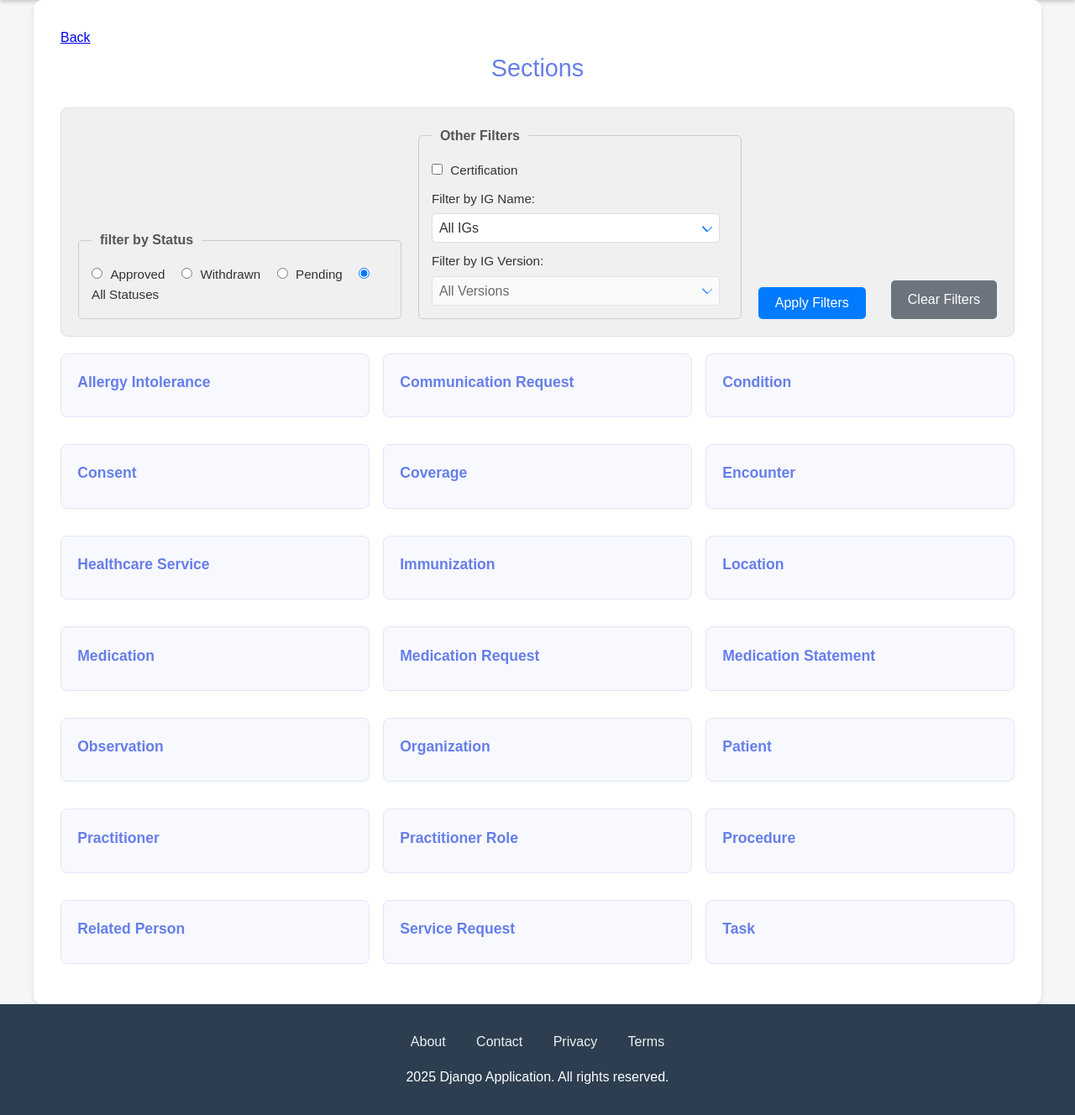
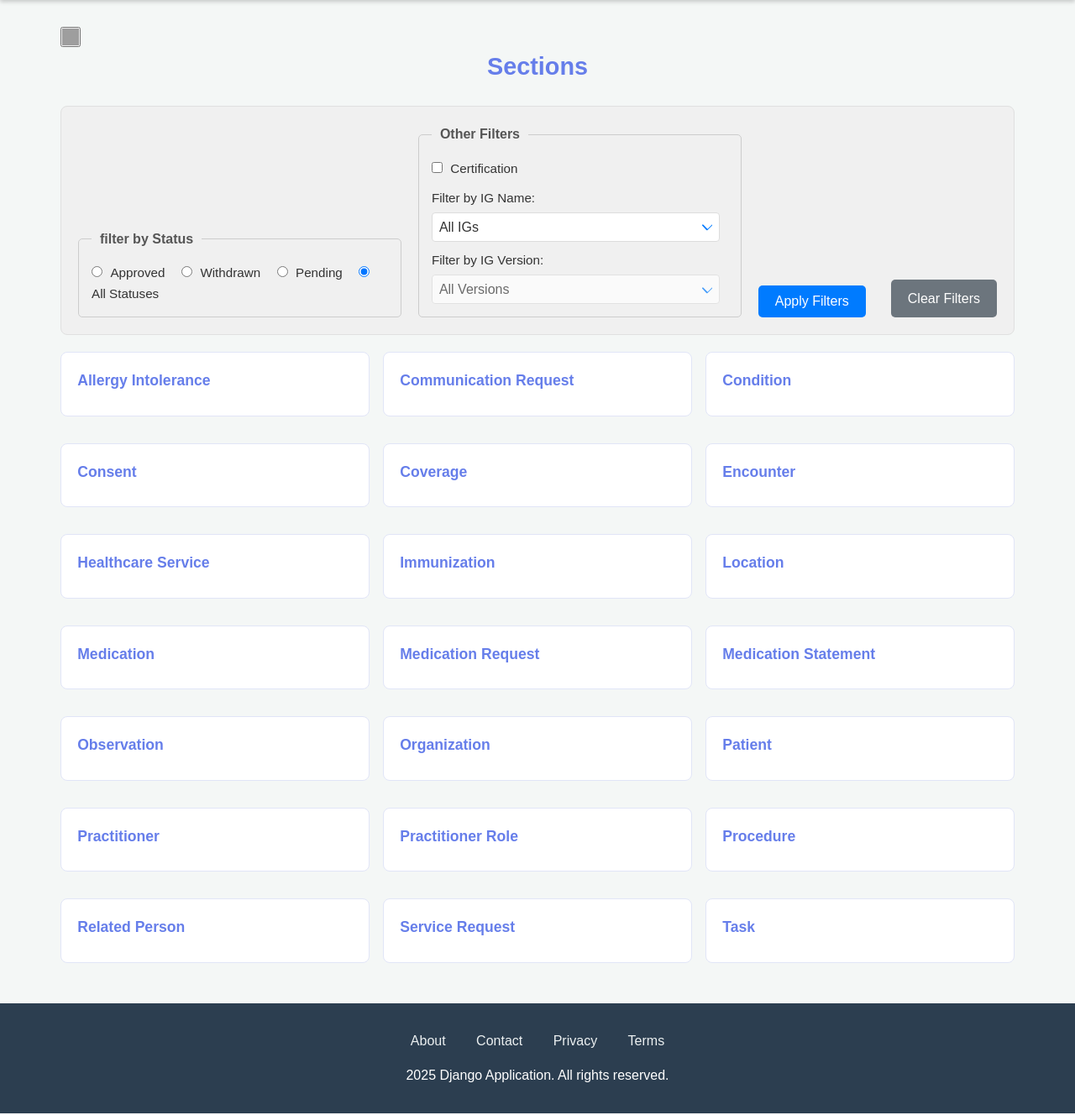
Before and after one commit to AfroDizzzy/FhirMD_FrontEnd, a Django app: page /sections/ in a window 1280 px wide. Shown: the part 87-1415 px from the top of the page at 84% size. Run offline with Django 5.2, Linux system fonts and the light colour scheme; grey boxes are pictures that could not be loaded.

Commit message:
added back button, adjusted base style

```diff
--- a/frontend/static/frontend/baseStyle.css
+++ b/frontend/static/frontend/baseStyle.css
@@ -65,8 +109,6 @@ main {
   margin: 0 auto;
   padding: 2rem;
   width: 100%;
-  border-radius: 10px;
-  box-shadow: 0 4px 6px rgba(0, 0, 0, 0.1);
   margin-top: 20px; /* Space from header */
   margin-bottom: 20px; /* Space before footer */
 }
--- a/frontend/static/frontend/sectionsStyle.css
+++ b/frontend/static/frontend/sectionsStyle.css
@@ -23,14 +23,25 @@ main {
   margin: 0 auto;
   padding: 2rem; /* Adjusted from 20px to 2rem */
   width: 100%;
-  background-color: #fff; /* Explicitly set for main content areas */
-  border-radius: 10px; /* From your new base CSS */
-  box-shadow: 0 4px 6px rgba(0, 0, 0, 0.1); /* From your new base CSS */
 }
 
+.back-nav-icon {
+  background: url("images/back.png");
+  background-repeat: no-repeat;
+  background-size: cover; /* stretch the background to cover the whole element */
+
+  /*
+       still inline, but has block features
+       meaning height and width can be set
+    */
+  display: inline-block;
+  height: 20px;
+  width: 20px;
+}
 .content-section h2 {
   color: #667eea; /* Color for headings */
   margin-bottom: 1.5rem;
+  font-weight: bold;
   font-size: 1.8rem;
 }
 
@@ -46,7 +57,7 @@ main {
 }
 
 .item {
-  background: #f8f9ff;
+  background: white;
   border: 1px solid #e1e5f7;
   border-radius: 8px;
   margin-bottom: 1rem; /* Adjusted from 1rem to 1rem, consistent */
--- a/frontend/templates/frontend/sections.html
+++ b/frontend/templates/frontend/sections.html
@@ -4,7 +4,9 @@
   <link rel="stylesheet" href="{% static 'frontend/sectionsStyle.css' %}" />
   <main>
     <div class="content-section">
-      <a href="javascript:window.history.back();">Back</a>
+      <button type="button" onclick="window.history.back();">
+        <i class="back-nav-icon"></i>
+      </button>
       <h2>Sections</h2>
       {% include "frontend/filterComponent.html" %}
       <ul class="item-list">
```
Also changed, not shown: other parts of frontend/static/frontend/baseStyle.css (+53 -9 lines).
